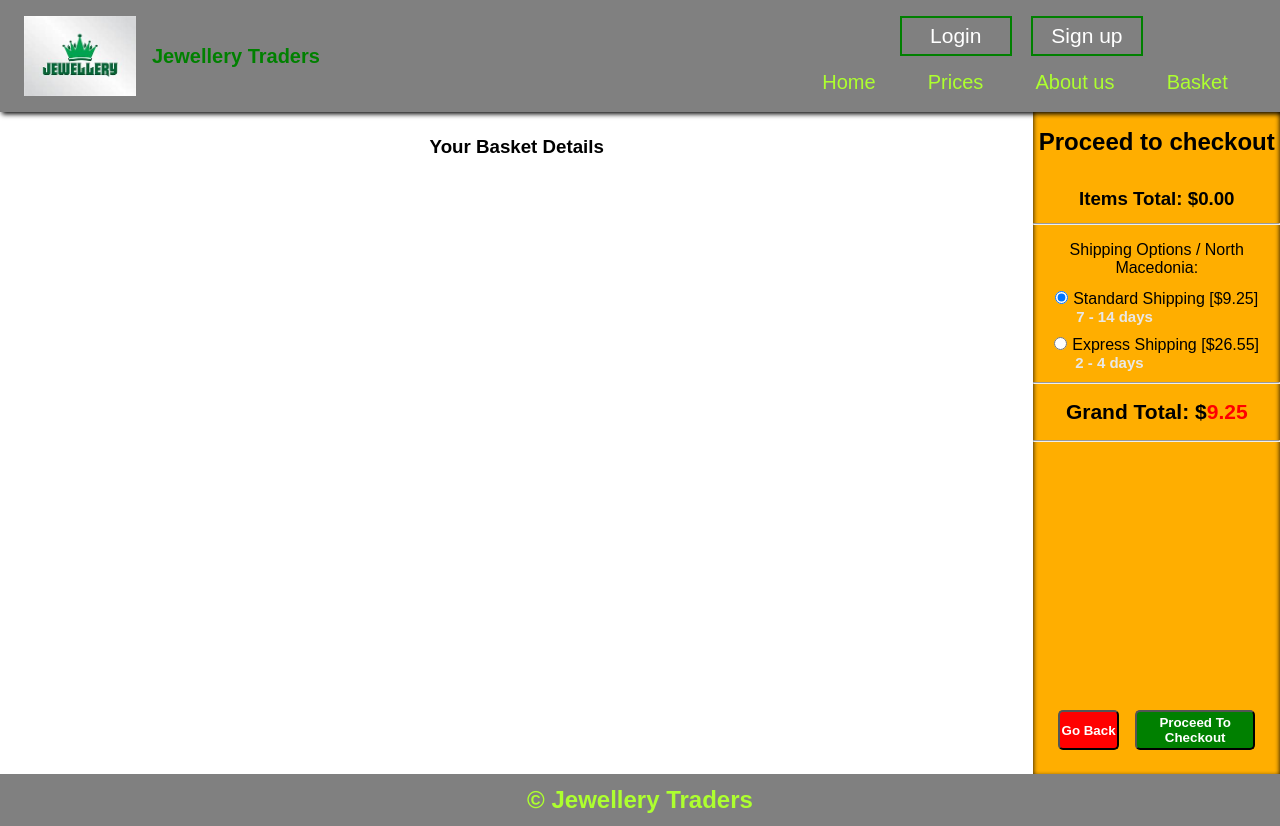
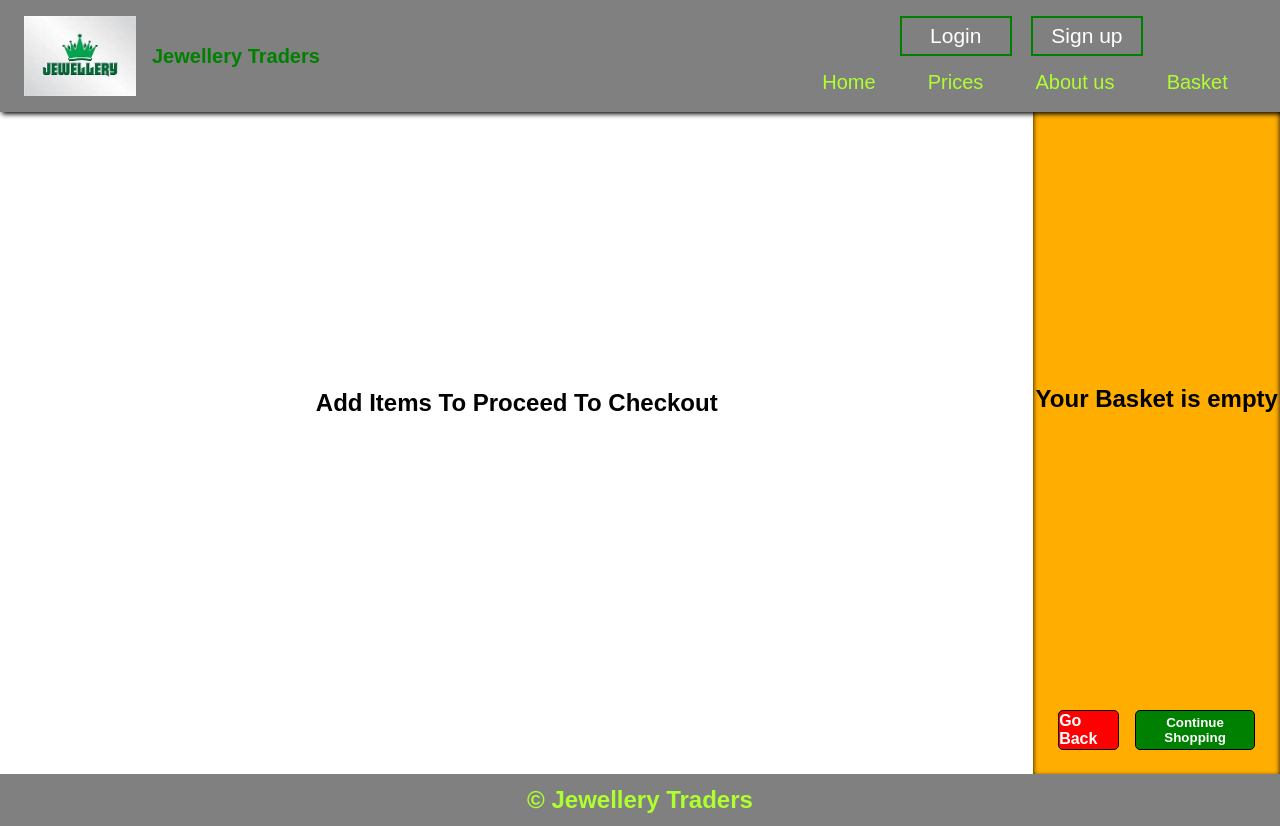
Before and after one commit to ArdonitSaliji/jewerelly-store, a React (Create React App) app: page /basket in a window 1280 px wide. Built offline with nearby package versions, Linux system fonts and the light colour scheme.

Commit message:
empty basket added

```diff
--- a/src/components/Basket/Basket.css
+++ b/src/components/Basket/Basket.css
@@ -57,6 +57,7 @@ input::-webkit-inner-spin-button {
 }
 .item-info {
   text-align: center;
+  font-size: smaller;
   margin-top: 0.2rem;
   width: 12rem;
 }
@@ -174,8 +175,12 @@ input::-webkit-inner-spin-button {
   bottom: 1.5rem;
 }
 .checkout-button {
+  display: flex;
+  justify-content: center;
+  align-items: center;
   font-weight: 600;
   width: 12rem;
+  border: 1px solid black;
   height: 2.5rem;
   border-radius: 5px;
   background-color: green;
@@ -188,3 +193,16 @@ input::-webkit-inner-spin-button {
 .checkout-button:hover {
   cursor: pointer;
 }
+.checkout-empty {
+  display: flex;
+  justify-content: center;
+  align-items: center;
+  height: 100%;
+}
+.basket-empty {
+  display: flex;
+  height: 90%;
+  width: 100%;
+  justify-content: center;
+  align-items: center;
+}
--- a/src/components/Basket/BasketCheckout.jsx
+++ b/src/components/Basket/BasketCheckout.jsx
@@ -1,12 +1,14 @@
 import React, { useRef, useState } from 'react'
+import { Link } from 'react-router-dom'
 const Checkout = ({ basketState }) => {
   const [radioValue, setRadioValue] = useState('standard')
+
   const changeRadio = (value) => radioValue === value
   const clickRadio = (e) => setRadioValue(e.currentTarget.value)
   const checkoutItemRef = useRef()
   let val = 0
   basketState?.map(({ price }) => (val += Number(price.split('$').pop())))
-  return (
+  return basketState && basketState.length > 0 ? (
     <div className='checkout'>
       <h2>Proceed to checkout</h2>
 
@@ -75,6 +77,19 @@ const Checkout = ({ basketState }) => {
         <button className='checkout-button'>Proceed To Checkout</button>
       </div>
     </div>
+  ) : (
+    <div className='checkout'>
+      <div className='checkout-empty'>
+        <h2>Your Basket is empty</h2>
+      </div>
+
+      <div className='checkout-buttons'>
+        <Link className='checkout-button red' to={'/'}>
+          Go Back
+        </Link>
+        <button className='checkout-button'>Continue Shopping</button>
+      </div>
+    </div>
   )
 }
 
--- a/src/components/Basket/BasketItems.jsx
+++ b/src/components/Basket/BasketItems.jsx
@@ -1,6 +1,6 @@
 const Items = ({ basketState, setBasketState }) => {
   const basket = JSON.parse(localStorage.getItem('basket'))
-  return (
+  return basketState && basketState.length > 0 ? (
     <div className='basket'>
       <h3 className='details'>Your Basket Details</h3>
       <div className='basket-items'>
@@ -29,6 +29,12 @@ const Items = ({ basketState, setBasketState }) => {
         )}
       </div>
     </div>
+  ) : (
+    <div className='basket'>
+      <div className='basket-empty'>
+        <h2>Add Items To Proceed To Checkout</h2>
+      </div>
+    </div>
   )
 }
 
```
